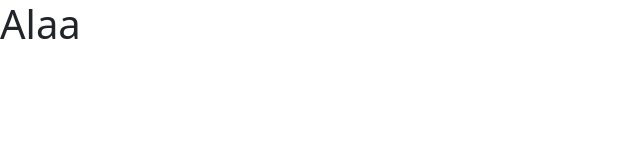
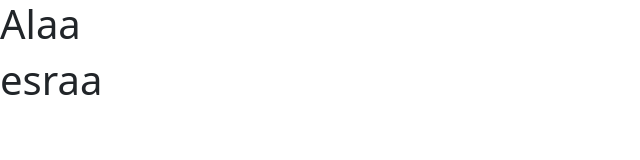
Before and after one commit to MS4LIFE/Udemy-Clone, a plain HTML site: page index.html in a window 1280 px wide. Shown: the whole page, without its empty margins (0-640 px from the left). Drawn offline with Linux system fonts and the light colour scheme.

Commit message:
commitText

```diff
--- a/index.html
+++ b/index.html
@@ -6,11 +6,18 @@
     <meta name="viewport" content="width=device-width, initial-scale=1.0">
     <title>Udemy</title>
     <link rel="stylesheet" href="./bootstrap-5.0.2-dist/css/bootstrap.css">
-    <script src="./bootstrap-5.0.2-dist/js/bootstrap.bundle.js"></script>
 </head>
 
 <body>
     <h1>Alaa</h1>
+
+
+
+
+ <h1>esraa</h1>
+
+    <script src="./bootstrap-5.0.2-dist/js/bootstrap.bundle.js"></script>
+
 </body>
 
 </html>
```
